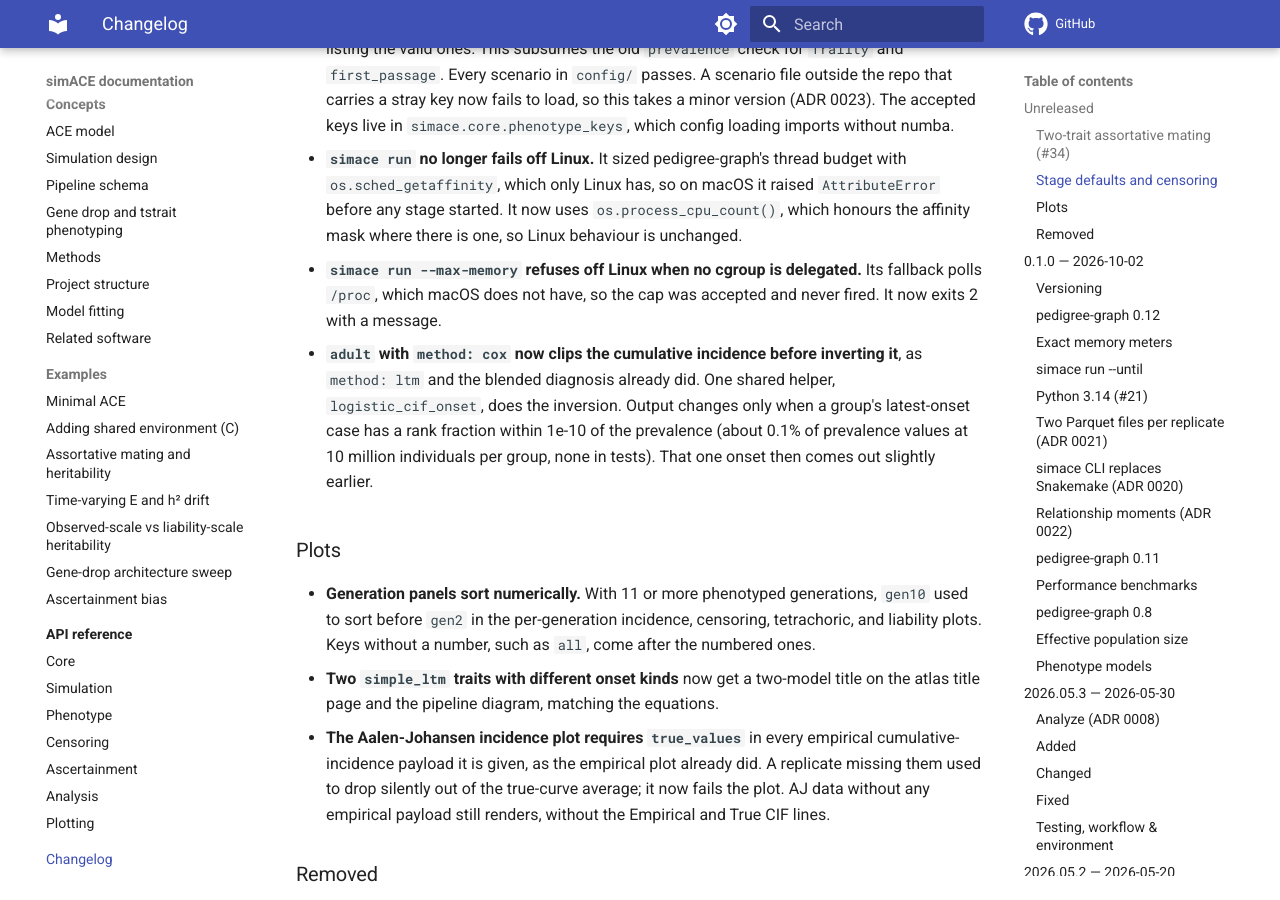
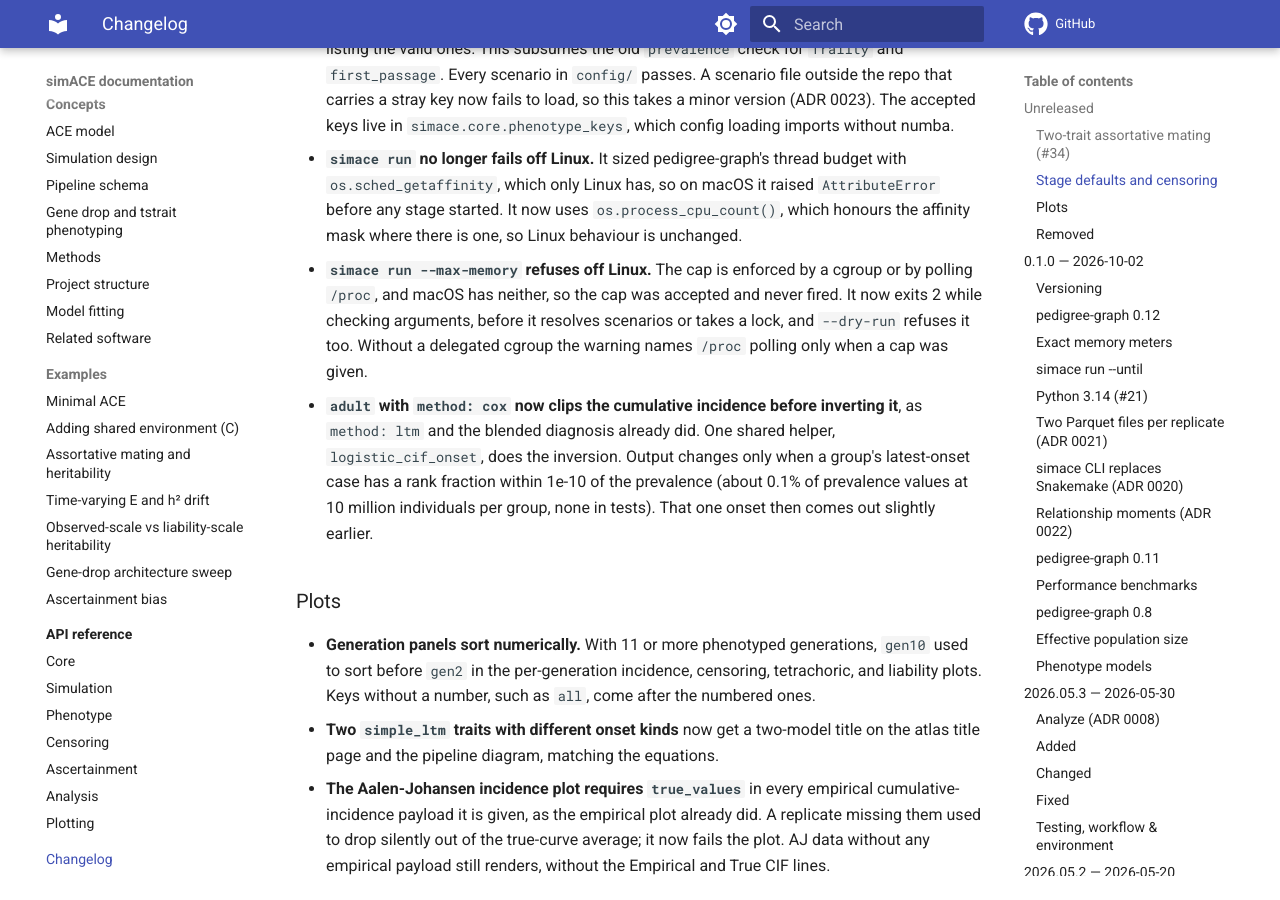
Before and after one commit to rwaples/simACE, an MkDocs documentation site: the page built from docs/changelog.md, in a window 1280 px wide and 900 px high, scrolled down 1592 px. Built offline with MkDocs 1.6.1 and Material for MkDocs 9.7.7, drawn with Linux system fonts in a browser that asks for light colours; comment, search, counter and statistics services are not loaded.

Commit message:
Refuse --max-memory off Linux before taking any lock
7465ba3 refused the cap only after the scenario locks were taken and
the cgroup probe failed, so a refused run still left lock files and
directories behind. The platform check now runs with the other argument
checks, before scenarios resolve, and covers --dry-run. The no-cgroup
warning mentions /proc polling only when a cap was given.

```diff
--- a/docs/changelog.md
+++ b/docs/changelog.md
@@ -76,9 +76,12 @@
   macOS it raised `AttributeError` before any stage started. It now uses
   `os.process_cpu_count()`, which honours the affinity mask where there is
   one, so Linux behaviour is unchanged.
-- **`simace run --max-memory` refuses off Linux when no cgroup is
-  delegated.** Its fallback polls `/proc`, which macOS does not have, so the
-  cap was accepted and never fired. It now exits 2 with a message.
+- **`simace run --max-memory` refuses off Linux.** The cap is enforced by
+  a cgroup or by polling `/proc`, and macOS has neither, so the cap was
+  accepted and never fired. It now exits 2 while checking arguments, before
+  it resolves scenarios or takes a lock, and `--dry-run` refuses it too.
+  Without a delegated cgroup the warning names `/proc` polling only when a
+  cap was given.
 
 - **`adult` with `method: cox` now clips the cumulative incidence before
   inverting it**, as `method: ltm` and the blended diagnosis already did. One
```
Also changed, not shown: 2 other files.
